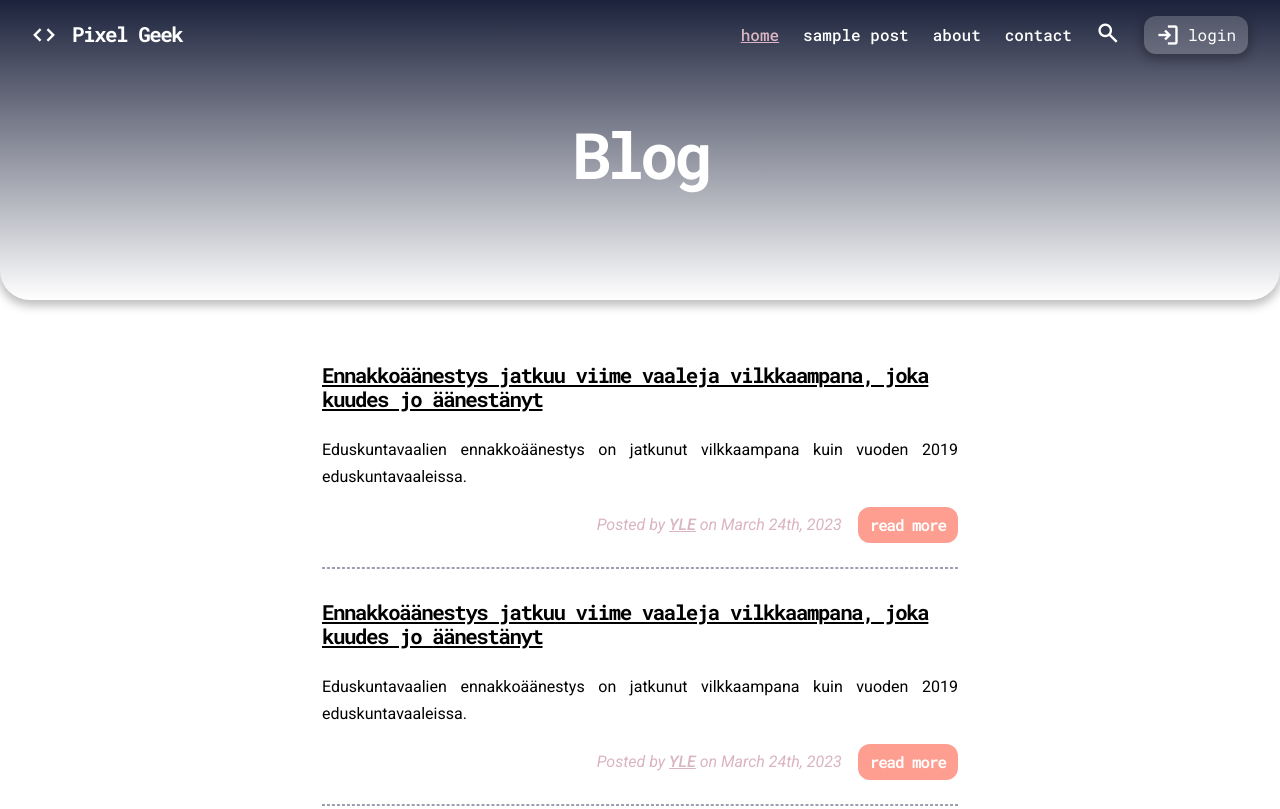
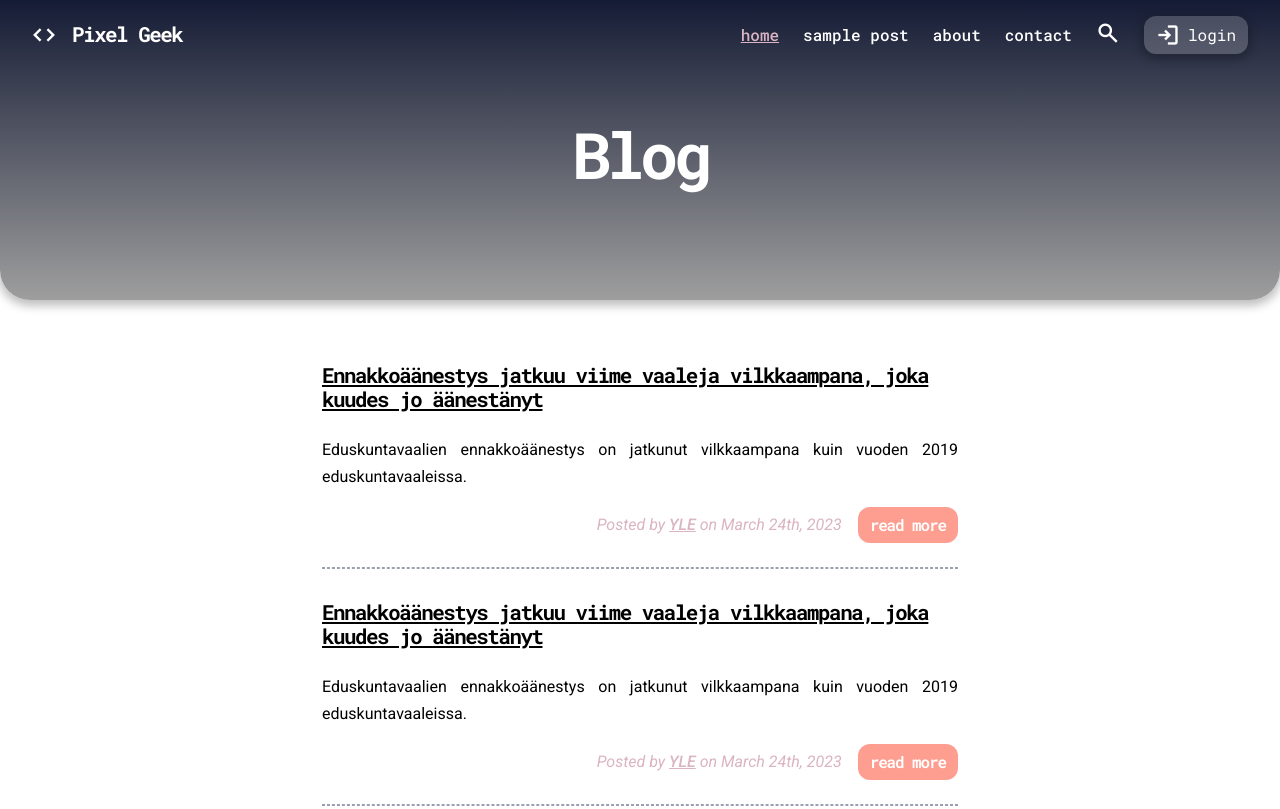
Before and after one commit to ElvannAbendroth/pixel-geek-blog-template, a plain HTML site: page index.html in a window 1280 px wide. Shown: the top 809 px of the page. Drawn offline with nearby package versions, Linux system fonts and the light colour scheme; the site is published under a folder, as on GitHub Pages, so addresses that start at the root find nothing.

Commit message:
image link

```diff
--- a/css/base.css
+++ b/css/base.css
@@ -86,7 +86,7 @@ header {
       rgba(10, 17, 44, 0.93) 0%,
       rgba(0, 0, 0, 0) 100%
     ),
-    url("/assets/pixel-image-3.png");
+    url("../assets/pixel-image-3.png");
 
   display: flex;
   flex-direction: column;
```
